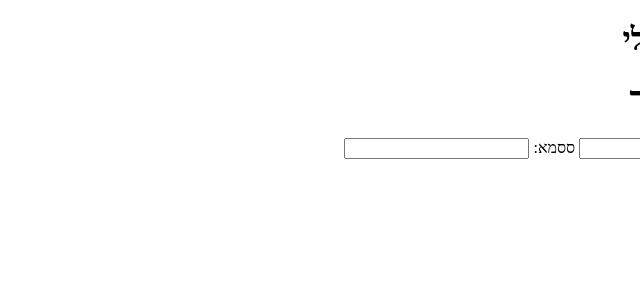
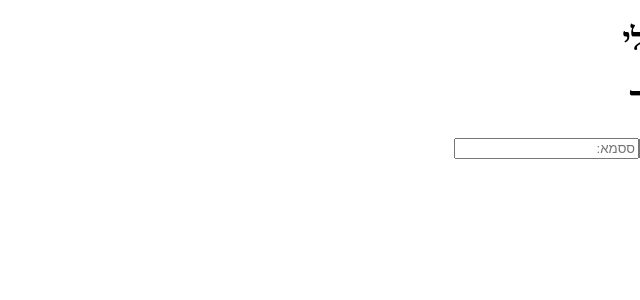
Before and after one commit to MrJellyB/mybasket, an Angular app in the folder MyBasket/MyBasket.UI/MyBasket/: page / in a window 1280 px wide. Shown: the top 300 px of the page, without its empty margins (640-1280 px from the left). Built offline with nearby package versions, Linux system fonts and the light colour scheme.

Commit message:
completed the html of user-login component

```diff
--- a/MyBasket/MyBasket.UI/MyBasket/src/app/user-login-component/user-login-component.component.html
+++ b/MyBasket/MyBasket.UI/MyBasket/src/app/user-login-component/user-login-component.component.html
@@ -1,9 +1,8 @@
-<form id=userlogin (ngSubmit)="login()" >
+<form id=userlogin (ngSubmit)="ConnectUser(userEmail,userPassword)" >
   <h1>התחברות לאתר</h1>
   <div>
-    משתמש:
-    <input type="email" #userEmail />
-    ססמא: <input type="password" />
+    <input type="email" placeholder="משתמש:" #userEmail />
+    <input type="password" placeholder="ססמא:" #userEmail />
   </div>
   <div>
     <button type="submit">היכנס</button>
```
